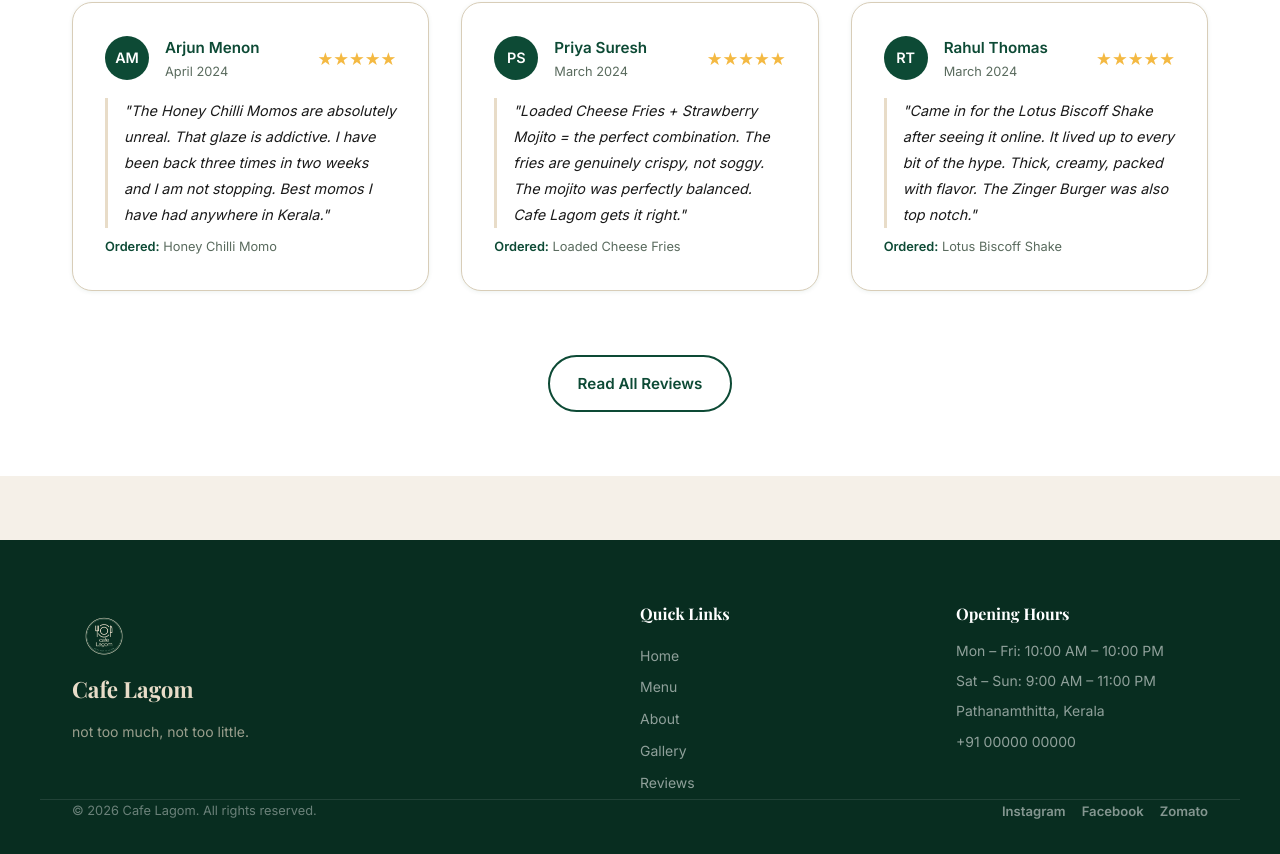
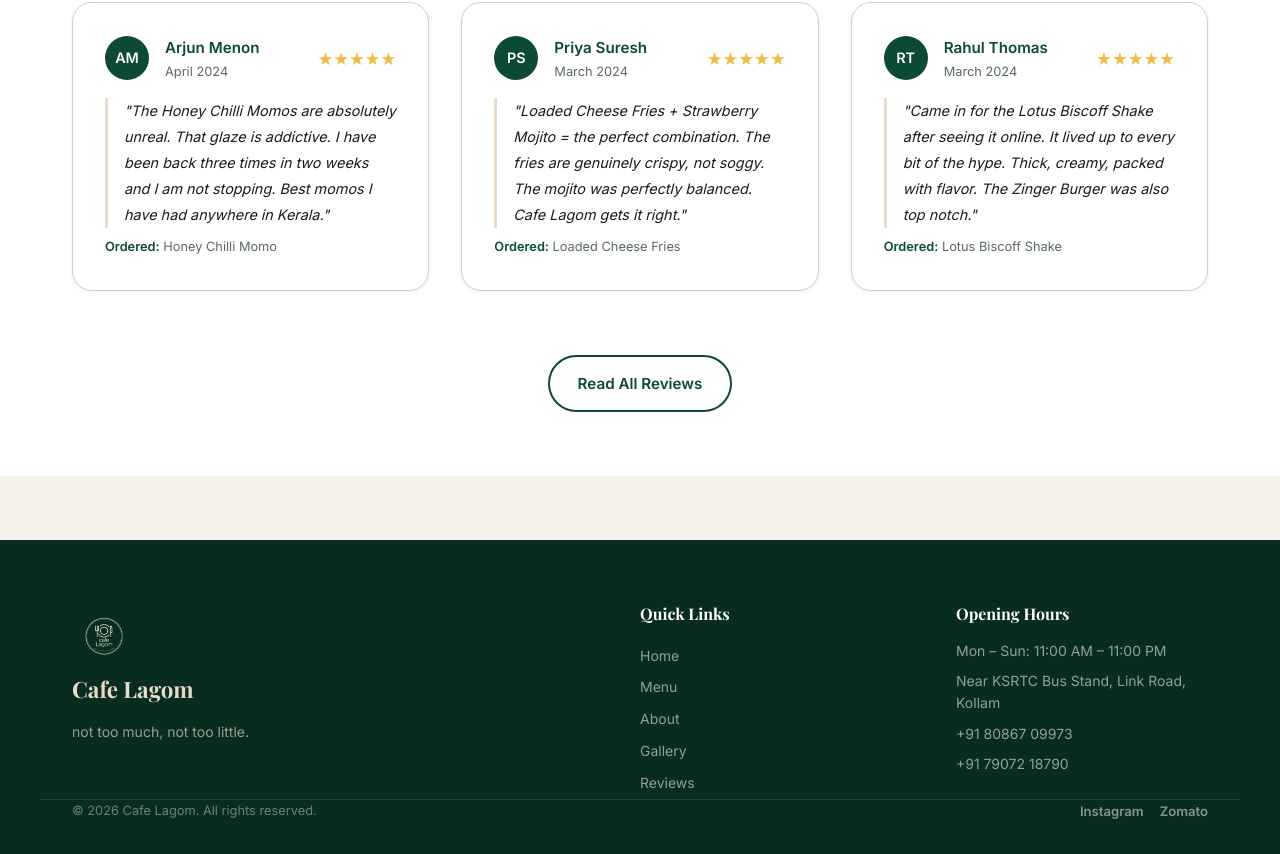
Before and after one commit to Sajinduglas/cafe_lagom, a React (Vite) app: page / in a window 1280 px wide. Shown: the part 5190-6044 px from the top of the page. Built offline with nearby package versions, Linux system fonts and the light colour scheme.

Commit message:
footer changes

```diff
--- a/src/components/Footer/Footer.jsx
+++ b/src/components/Footer/Footer.jsx
@@ -27,10 +27,11 @@
 
         <div className={styles.col}>
           <h4 className={styles.colTitle}>Opening Hours</h4>
-          <p className={styles.info}>Mon – Fri: {CAFE_HOURS.weekdays}</p>
-          <p className={styles.info}>Sat – Sun: {CAFE_HOURS.weekends}</p>
+          <p className={styles.info}>{CAFE_HOURS.allWeek}</p>
           <p className={`${styles.info} ${styles.address}`}>{CAFE_ADDRESS}</p>
-          <p className={styles.info}>{CAFE_PHONE}</p>
+          {CAFE_PHONE.map((num) => (
+            <p key={num} className={styles.info}>{num}</p>
+          ))}
         </div>
       </div>
 
--- a/src/utils/constants.js
+++ b/src/utils/constants.js
@@ -4,15 +4,13 @@
   'A place where every dish is freshly prepared, every drink is made with care, and every visit feels just right.';
 export const CAFE_NOTE =
   'All our dishes are freshly prepared. Please allow 20 minutes or more for your order — good food takes time!';
-export const CAFE_ADDRESS = 'Pathanamthitta, Kerala';
-export const CAFE_PHONE = '+91 00000 00000';
+export const CAFE_ADDRESS = 'Near KSRTC Bus Stand, Link Road, Kollam';
+export const CAFE_PHONE = ['+91 80867 09973', '+91 79072 18790'];
 export const CAFE_EMAIL = 'hello@cafelagom.in';
 export const CAFE_HOURS = {
-  weekdays: '10:00 AM – 10:00 PM',
-  weekends: '9:00 AM – 11:00 PM',
+  allWeek: 'Mon – Sun: 11:00 AM – 11:00 PM',
 };
 export const SOCIAL_LINKS = {
-  instagram: 'https://instagram.com/cafelagom',
-  facebook: 'https://facebook.com/cafelagom',
+  instagram: 'https://www.instagram.com/cafe_lagom_/',
   zomato: 'https://zomato.com',
 };
```
